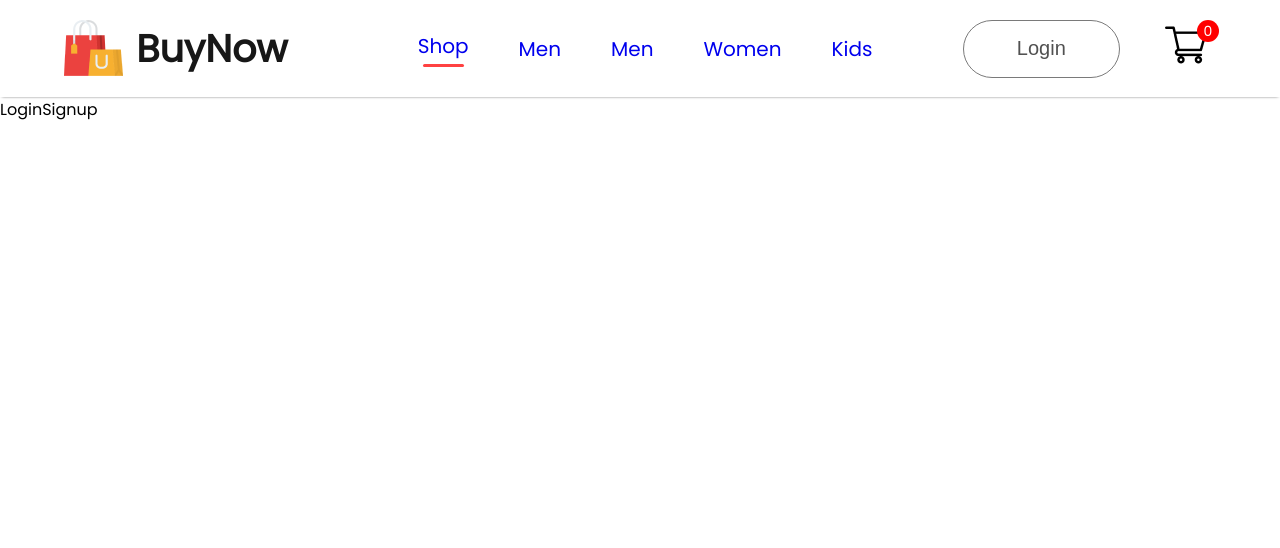
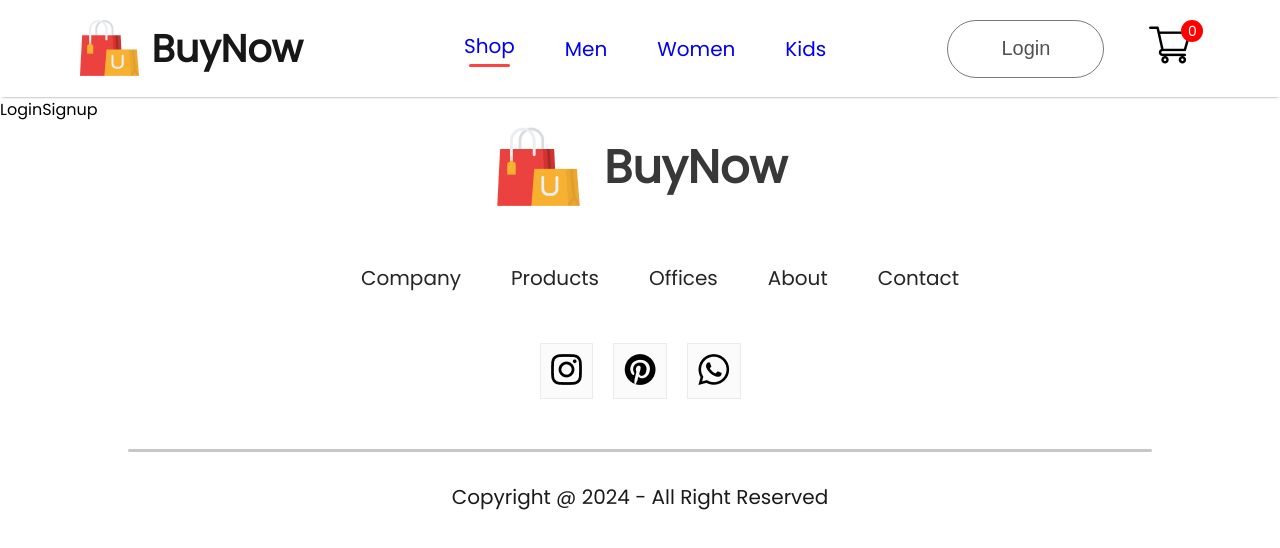
Before and after one commit to anjali012005/E-Commerce, a React (Create React App) app in the folder frontend/: page /login in a window 1280 px wide. Shown: the top 548 px of the page. Built offline with nearby package versions, Linux system fonts and the light colour scheme.

Commit message:
added footer, newcollections, newsletter, shopcontext etc..

```diff
--- a/frontend/src/App.js
+++ b/frontend/src/App.js
@@ -6,6 +6,11 @@ import ShopCategory from './Pages/ShopCategory';
 import Product from './Pages/Product';
 import Cart from './Pages/Cart';
 import LoginSignup from './Pages/LoginSignup';
+import Footer from './Components/Footer/Footer';
+import men_banner from './Components/Assets/Frontend_Assets/banner_mens.png';
+import women_banner from './Components/Assets/Frontend_Assets/banner_women.png';
+import kids_banner from './Components/Assets/Frontend_Assets/banner_kids.png';
+
 
 function App() {
   return (
@@ -23,6 +28,7 @@ function App() {
           <Route path="/cart" element={<Cart />} />
           <Route path="/login" element={<LoginSignup />} />
         </Routes>
+        <Footer />
       </BrowserRouter>
     </div>
   );
--- /dev/null
+++ b/frontend/src/Components/Footer/Footer.css
@@ -0,0 +1,62 @@
+.footer {
+    display: flex;
+    flex-direction: column;
+    justify-content: center;
+    align-items: center;
+    gap: 50px;
+}
+
+.footer-logo {
+    display: flex;
+    align-items: center;
+    gap: 20px;
+}
+
+.footer-logo p {
+    color: #383838;
+    font-size: 46px;
+    font-weight: 700;
+}
+
+.footer-links {
+    display: flex;
+    list-style: none;
+    gap: 50px;
+    color: #252525;
+    font-size: 20px;
+}
+
+.footer-links li {
+    cursor: pointer;
+}
+
+.footer-social-icon {
+    display: flex;
+    gap: 20px;
+}
+
+.footer-icons-container {
+    padding: 10px;
+    padding-bottom: 6px;
+    background: #fbfbfb;
+    border: 1px solid #ebebeb;
+}
+
+.footer-copyright {
+    display: flex;
+    flex-direction: column;
+    align-items: center;
+    gap: 30px;
+    width: 100%;
+    margin-bottom: 30px;
+    color: #1a1a1a;
+    font-size: 20px;
+}
+
+.footer-copyright hr {
+    width: 80%;
+    border: none;
+    border-radius: 10px;
+    height: 3px;
+    background: #c7c7c7;
+}
--- /dev/null
+++ b/frontend/src/Components/Footer/Footer.jsx
@@ -0,0 +1,43 @@
+import React from 'react'
+import './Footer.css';
+import footer_logo from '../Assets/Frontend_Assets/logo_big.png';
+import instagram_icon from '../Assets/Frontend_Assets/instagram_icon.png';
+import pintester_icon from '../Assets/Frontend_Assets/pintester_icon.png';
+import whatsapp_icon from '../Assets/Frontend_Assets/whatsapp_icon.png';
+
+const Footer = () => {
+    return (
+        <div className='footer'>
+            <div className='footer-logo'>
+                <img src={footer_logo} alt="" />
+                <p>BuyNow</p>
+            </div>
+
+            <ul className='footer-links'>
+                <li>Company</li>
+                <li>Products</li>
+                <li>Offices</li>
+                <li>About</li>
+                <li>Contact</li>
+            </ul>
+            <div className='footer-social-icon'>
+                <div className='footer-icons-container'>
+                    <img src={instagram_icon} alt="" />
+                </div>
+                <div className='footer-icons-container'>
+                    <img src={pintester_icon} alt="" />
+                </div>
+                <div className='footer-icons-container'>
+                    <img src={whatsapp_icon} alt="" />
+                </div>
+            </div>
+            <div className='footer-copyright'>
+                <hr />
+                <p>Copyright @ 2024 - All Right Reserved </p>
+            </div>
+        </div>
+
+    )
+}
+
+export default Footer
--- a/frontend/src/Components/Navbar/Navbar.jsx
+++ b/frontend/src/Components/Navbar/Navbar.jsx
@@ -20,7 +20,6 @@ const Navbar = () => {
             <ul className="nav-menu">
                 <li onClick={() => { setMenu("shop") }}><Link style={{ textDecoration: 'none' }} to="/">Shop</Link> {menu === "shop" ? <hr /> : <></>}</li>
                 <li onClick={() => { setMenu("mens") }}><Link style={{ textDecoration: 'none' }} to="/mens">Men</Link> {menu === "mens" ? <hr /> : <></>}</li>
-                <li onClick={() => { setMenu("mens") }}><Link style={{ textDecoration: 'none' }} to="/mens">Men</Link> {menu === "mens" ? <hr /> : <></>}</li>
                 <li onClick={() => { setMenu("womens") }}><Link style={{ textDecoration: 'none' }} to="/womens">Women</Link> {menu === "womens" ? <hr /> : <></>}</li>
                 <li onClick={() => { setMenu("kids") }}><Link style={{ textDecoration: 'none' }} to="/kids">Kids</Link> {menu === "kids" ? <hr /> : <></>}</li>
             </ul>
--- /dev/null
+++ b/frontend/src/Components/NewCollections/NewCollections.css
@@ -0,0 +1,27 @@
+.new-collections {
+    display: flex;
+    flex-direction: column;
+    align-items: center;
+    gap: 10px;
+    margin-bottom: 100px;
+}
+
+.new-collections h1 {
+    color: #171717;
+    font-size: 50px;
+    font-weight: 600;
+}
+
+.new-collections hr {
+    width: 200px;
+    height: 6px;
+    border-radius: 10px;
+    background: #252525;
+}
+
+.collections {
+    display: grid;
+    grid-template-columns: 1fr 1fr 1fr 1fr;
+    margin-top: 50px;
+    gap: 30px;
+}
--- /dev/null
+++ b/frontend/src/Components/NewCollections/NewCollections.jsx
@@ -0,0 +1,20 @@
+import React from 'react'
+import './NewCollections.css'
+import new_collection from '../Assets/Frontend_Assets/new_collections'
+import Item from '../Item/Item'
+
+const NewCollections = () => {
+    return (
+        <div className='new-collections'>
+            <h1>NEW COLLECTIONS</h1>
+            <hr />
+            <div className='collections'>
+                {new_collection.map((item, i) => {
+                    return <Item key={i} id={item.id} name={item.name} image={item.image} new_price={item.new_price} old_price={item.old_price} />
+                })}
+            </div>
+        </div>
+    )
+}
+
+export default NewCollections
--- /dev/null
+++ b/frontend/src/Components/NewsLetter/NewsLetter.css
@@ -0,0 +1,55 @@
+.newsletter {
+    width: 65%;
+    height: 40vh;
+    display: flex;
+    flex-direction: column;
+    align-items: center;
+    justify-content: center;
+    margin: auto;
+    padding: 0px 140px;
+    margin-bottom: 150px;
+    background: linear-gradient(180deg, #fde1ff 0%, #e1ffea22 60%);
+    gap: 30px;
+}
+
+.newsletter h1 {
+    color: #454545;
+    font-size: 55px;
+    font-weight: 600;
+}
+
+.newsletter p {
+    color: #454545;
+    font-size: 20px;
+}
+
+.newsletter div {
+    display: flex;
+    align-items: center;
+    justify-content: space-between;
+    background: white;
+    width: 730px;
+    height: 70px;
+    border-radius: 80px;
+    border: 1px solid #e3e3e3;
+}
+
+.newsletter input {
+    width: 500px;
+    margin-left: 30px;
+    border: none;
+    outline: none;
+    color: #616161;
+    font-family: Poppins;
+    font-size: 16px;
+}
+
+.newsletter div button {
+    width: 210px;
+    height: 70px;
+    border-radius: 80px;
+    background: black;
+    color: white;
+    font-size: 16px;
+    cursor: pointer;
+}
--- /dev/null
+++ b/frontend/src/Components/NewsLetter/NewsLetter.jsx
@@ -0,0 +1,17 @@
+import React from 'react'
+import './NewsLetter.css'
+
+const NewsLetter = () => {
+    return (
+        <div className='newsletter'>
+            <h1>Get Exclusive Offers On Your Email</h1>
+            <p>Subscribe to our newsletter and stay updated</p>
+            <div>
+                <input tytpe="email" placeholder="Your Email id" />
+                <button>Subscribe</button>
+            </div>
+        </div>
+    )
+}
+
+export default NewsLetter
--- /dev/null
+++ b/frontend/src/Context/ShopContext.jsx
@@ -0,0 +1,18 @@
+import React, { createContext } from 'react';
+import all_product from '../Components/Assets/Frontend_Assets/all_product';
+
+
+export const ShopContext = createContext(null);
+
+const ShopContextProvider = (props) => {
+    const contextValue = { all_product };
+
+    return (
+        <ShopContext.Provider value={contextValue}>
+            {props.children}
+        </ShopContext.Provider>
+    )
+}
+
+
+export default ShopContextProvider;
--- a/frontend/src/Pages/Shop.jsx
+++ b/frontend/src/Pages/Shop.jsx
@@ -2,6 +2,8 @@ import React from 'react'
 import Hero from '../Components/Hero/Hero'
 import Popular from '../Components/Popular/Popular'
 import Offers from '../Components/Offers/Offers'
+import NewCollections from '../Components/NewCollections/NewCollections'
+import NewsLetter from '../Components/NewsLetter/NewsLetter'
 
 const Shop = () => {
     return (
@@ -9,6 +11,8 @@ const Shop = () => {
             <Hero />
             <Popular />
             <Offers />
+            <NewCollections />
+            <NewsLetter />
         </div>
     )
 }
--- a/frontend/src/Pages/ShopCategory.jsx
+++ b/frontend/src/Pages/ShopCategory.jsx
@@ -1,8 +1,12 @@
-import React from 'react'
+import React, { useContext } from 'react'
+// import '../CSS/ShopCategory.css';
 
 const ShopCategory = () => {
+    const { all_product } = useContext(ShopContext);
     return (
-        <div>ShopCategory</div>
+        <div className='shop-category'>
+            k
+        </div>
     )
 }
 
--- a/frontend/src/index.js
+++ b/frontend/src/index.js
@@ -2,16 +2,12 @@ import React from 'react';
 import ReactDOM from 'react-dom/client';
 import './index.css';
 import App from './App';
-import reportWebVitals from './reportWebVitals';
+import ShopContextProvider from './Context/ShopContext';
 
 const root = ReactDOM.createRoot(document.getElementById('root'));
 root.render(
-  <React.StrictMode>
+  <ShopContextProvider>
     <App />
-  </React.StrictMode>
+  </ShopContextProvider>
+
 );
-
-// If you want to start measuring performance in your app, pass a function
-// to log results (for example: reportWebVitals(console.log))
-// or send to an analytics endpoint. Learn more: https://bit.ly/CRA-vitals
-reportWebVitals();
```
